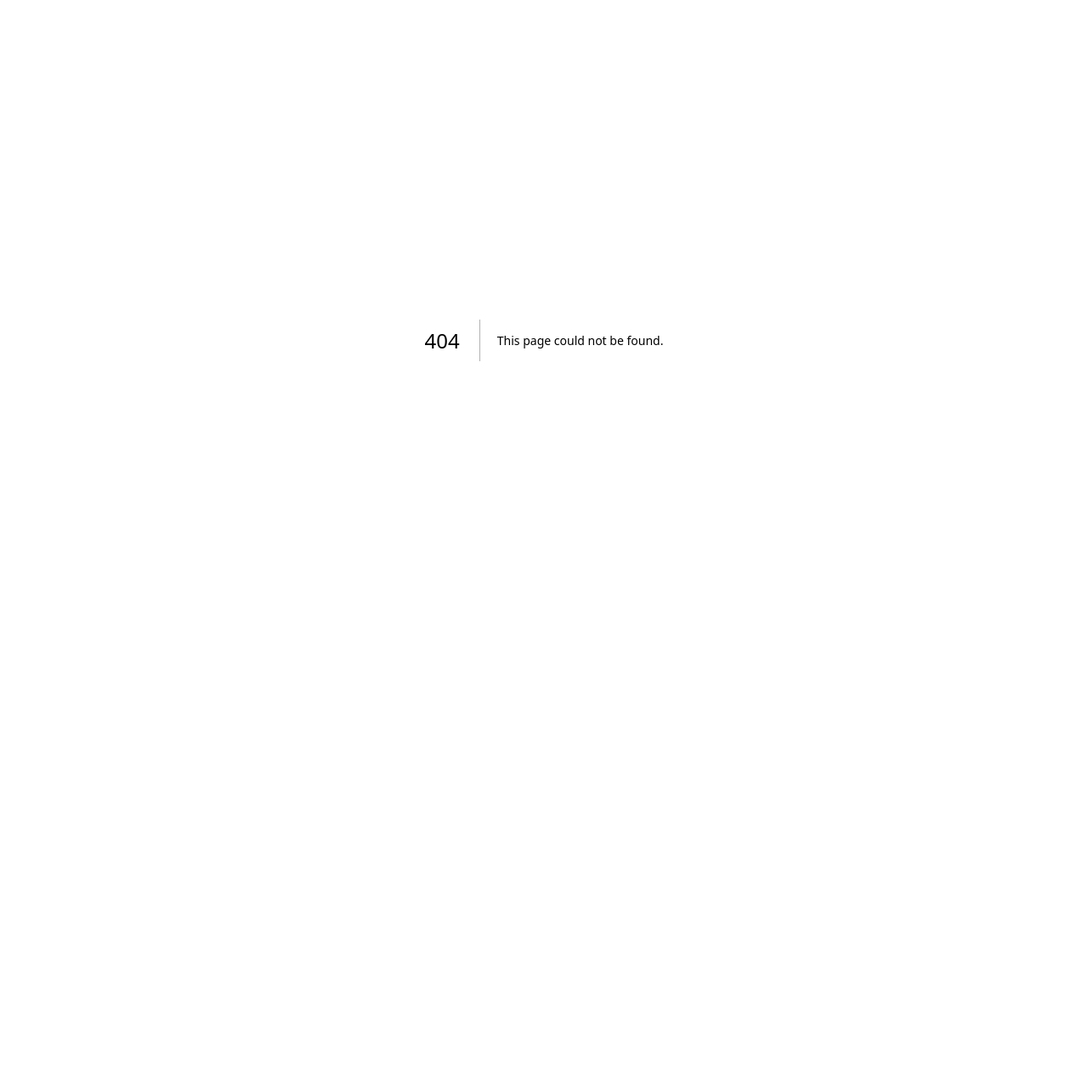
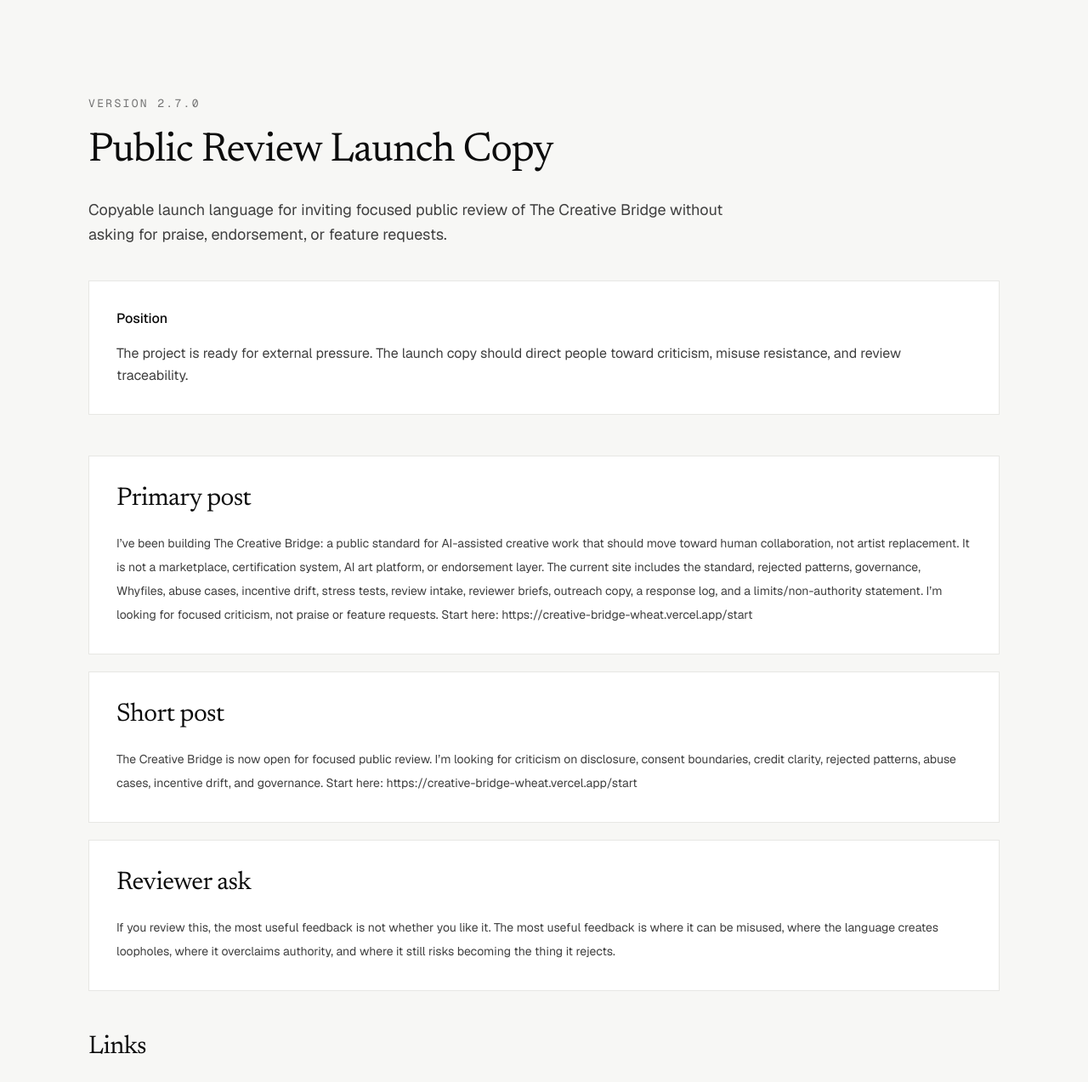
Before and after one commit to zacharymplace/creative-bridge, a Next.js app: page /launch-copy in a window 1280 px wide. Before the commit this address had no page. Shown: the top 1273 px of the page at 85% size. Before the commit the page ends 800 px from the top, so only its background shows below. Built offline with nearby package versions, Linux system fonts and the light colour scheme.

Commit message:
Add public review launch copy

```diff
--- a/package.json
+++ b/package.json
@@ -1,6 +1,6 @@
 {
   "name": "creative-bridge",
-  "version": "2.6.0",
+  "version": "2.7.0",
   "private": true,
   "scripts": {
     "prebuild": "node scripts/sync-public-assets.mjs",
--- a/scripts/qa-static-export.mjs
+++ b/scripts/qa-static-export.mjs
@@ -55,6 +55,9 @@
   "docs/releases/v2.4.0.md",
   "docs/releases/v2.5.0.md",
   "docs/releases/v2.6.0.md",
+  "docs/releases/v2.7.0.md",
+  "docs/review/public-review-launch-copy.md",
+  "launch-copy.html",
   "docs/start-here.md",
   "start.html",
   "docs/limits-and-non-authority.md",
--- a/scripts/sync-public-assets.mjs
+++ b/scripts/sync-public-assets.mjs
@@ -47,6 +47,8 @@
   "releases/v2.4.0.md",
   "releases/v2.5.0.md",
   "releases/v2.6.0.md",
+  "releases/v2.7.0.md",
+  "review/public-review-launch-copy.md",
   "start-here.md",
   "limits-and-non-authority.md",
   "whyfiles/platform-capability-gating.md",
--- /dev/null
+++ b/src/app/launch-copy/page.tsx
@@ -0,0 +1,76 @@
+import { launchCopy } from "@/content/launch-copy/launch-copy";
+
+export default function LaunchCopyPage() {
+  return (
+    <main>
+      <section className="cb-container cb-section-y">
+        <p className="font-mono text-[13px] uppercase tracking-[0.18em] text-[var(--cb-muted)]">
+          Version {launchCopy.version}
+        </p>
+
+        <h1 className="cb-display mt-4 max-w-4xl text-4xl tracking-tight text-[var(--cb-ink)] sm:text-5xl sm:leading-tight">
+          {launchCopy.title}
+        </h1>
+
+        <p className="mt-6 max-w-3xl text-lg leading-relaxed text-[var(--cb-body)]">
+          {launchCopy.summary}
+        </p>
+
+        <div className="mt-10 border border-[var(--cb-border)] bg-[var(--cb-surface)] p-6 sm:p-8">
+          <h2 className="text-base font-medium text-[var(--cb-ink)]">
+            Position
+          </h2>
+          <p className="mt-4 text-base leading-relaxed text-[var(--cb-body)]">
+            {launchCopy.position}
+          </p>
+        </div>
+
+        <section className="mt-12 grid gap-5">
+          <article className="border border-[var(--cb-border)] bg-[var(--cb-surface)] p-6 sm:p-8">
+            <h2 className="cb-display text-3xl text-[var(--cb-ink)]">
+              Primary post
+            </h2>
+            <p className="mt-5 whitespace-pre-line text-sm leading-7 text-[var(--cb-body)]">
+              {launchCopy.primaryPost}
+            </p>
+          </article>
+
+          <article className="border border-[var(--cb-border)] bg-[var(--cb-surface)] p-6 sm:p-8">
+            <h2 className="cb-display text-3xl text-[var(--cb-ink)]">
+              Short post
+            </h2>
+            <p className="mt-5 whitespace-pre-line text-sm leading-7 text-[var(--cb-body)]">
+              {launchCopy.shortPost}
+            </p>
+          </article>
+
+          <article className="border border-[var(--cb-border)] bg-[var(--cb-surface)] p-6 sm:p-8">
+            <h2 className="cb-display text-3xl text-[var(--cb-ink)]">
+              Reviewer ask
+            </h2>
+            <p className="mt-5 whitespace-pre-line text-sm leading-7 text-[var(--cb-body)]">
+              {launchCopy.reviewerAsk}
+            </p>
+          </article>
+        </section>
+
+        <section className="mt-12">
+          <h2 className="cb-display text-3xl text-[var(--cb-ink)]">
+            Links
+          </h2>
+          <div className="mt-6 grid gap-4 md:grid-cols-2">
+            {launchCopy.links.map((link) => (
+              <a
+                key={link.href}
+                href={link.href}
+                className="border border-[var(--cb-border)] bg-[var(--cb-surface)] p-5 text-sm text-[var(--cb-body)] underline-offset-4 hover:underline"
+              >
+                {link.label}
+              </a>
+            ))}
+          </div>
+        </section>
+      </section>
+    </main>
+  );
+}
--- /dev/null
+++ b/src/content/launch-copy/launch-copy.ts
@@ -0,0 +1,21 @@
+export const launchCopy = {
+  title: "Public Review Launch Copy",
+  version: "2.7.0",
+  summary:
+    "Copyable launch language for inviting focused public review of The Creative Bridge without asking for praise, endorsement, or feature requests.",
+  position:
+    "The project is ready for external pressure. The launch copy should direct people toward criticism, misuse resistance, and review traceability.",
+  primaryPost:
+    "I’ve been building The Creative Bridge: a public standard for AI-assisted creative work that should move toward human collaboration, not artist replacement. It is not a marketplace, certification system, AI art platform, or endorsement layer. The current site includes the standard, rejected patterns, governance, Whyfiles, abuse cases, incentive drift, stress tests, review intake, reviewer briefs, outreach copy, a response log, and a limits/non-authority statement. I’m looking for focused criticism, not praise or feature requests. Start here: https://creative-bridge-wheat.vercel.app/start",
+  shortPost:
+    "The Creative Bridge is now open for focused public review. I’m looking for criticism on disclosure, consent boundaries, credit clarity, rejected patterns, abuse cases, incentive drift, and governance. Start here: https://creative-bridge-wheat.vercel.app/start",
+  reviewerAsk:
+    "If you review this, the most useful feedback is not whether you like it. The most useful feedback is where it can be misused, where the language creates loopholes, where it overclaims authority, and where it still risks becoming the thing it rejects.",
+  links: [
+    { label: "Start Here", href: "https://creative-bridge-wheat.vercel.app/start" },
+    { label: "Review", href: "https://creative-bridge-wheat.vercel.app/review" },
+    { label: "Whyfiles", href: "https://creative-bridge-wheat.vercel.app/whyfiles" },
+    { label: "Limits", href: "https://creative-bridge-wheat.vercel.app/limits" },
+    { label: "Response Log", href: "https://creative-bridge-wheat.vercel.app/review-response-log" },
+  ],
+} as const;
--- a/src/content/site-copy.ts
+++ b/src/content/site-copy.ts
@@ -169,6 +169,7 @@
   { label: "Review OS", href: "/review-os" },
   { label: "Whyfiles", href: "/whyfiles" },
   { label: "Limits", href: "/limits" },
+  { label: "Launch Copy", href: "/launch-copy" },
   { label: "Submit", href: "/submit" },
   { label: "Collaborate", href: "/collaborate" },
   { label: "Trust", href: "/trust" },
@@ -188,6 +189,7 @@
   { label: "Review OS", href: "/review-os" },
   { label: "Whyfiles", href: "/whyfiles" },
   { label: "Limits", href: "/limits" },
+  { label: "Launch Copy", href: "/launch-copy" },
     { label: "Start", href: "/start" },
   { label: "Standard", href: "/standard" },
     { label: "Manifesto", href: "/manifesto" },
```
Also changed, not shown: 2 other files (tests, documents, lock files or other folders).
